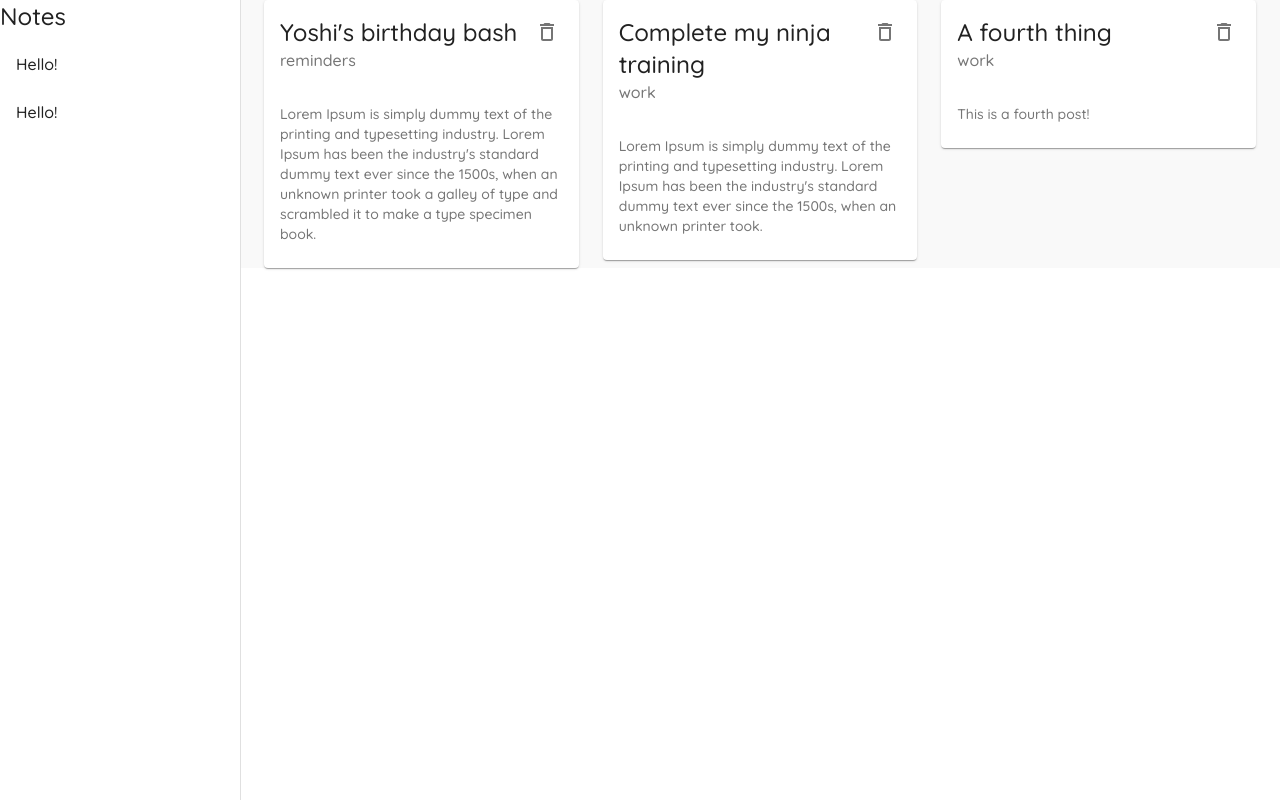
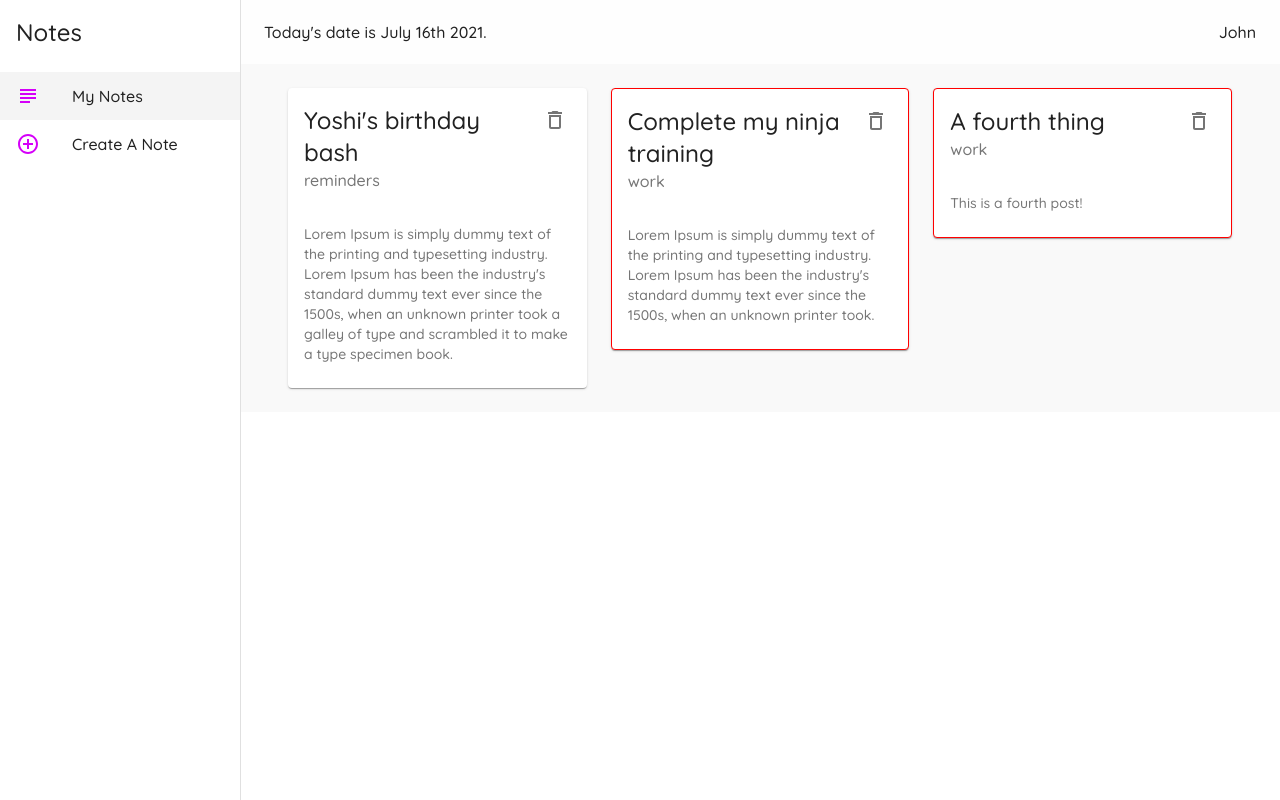
Before and after one commit to jcianciolo/material-practice, a React (Create React App) app: page / in a window 1280 px wide. Built offline with nearby package versions, Linux system fonts and the light colour scheme; data requests are answered from the project's data file.

Commit message:
added app bar, updates to styles

```diff
--- a/package.json
+++ b/package.json
@@ -8,6 +8,7 @@
     "@testing-library/jest-dom": "^5.11.9",
     "@testing-library/react": "^11.2.5",
     "@testing-library/user-event": "^12.7.1",
+    "date-fns": "^2.22.1",
     "react": "^17.0.1",
     "react-dom": "^17.0.1",
     "react-router-dom": "^5.2.0",
--- a/src/components/Layout.js
+++ b/src/components/Layout.js
@@ -1,15 +1,20 @@
 import {
     Drawer, makeStyles, Typography,
-    List, ListItem, ListItemIcon, ListItemText
+    List, ListItem, ListItemIcon, ListItemText, AppBar, Toolbar
     } from '@material-ui/core'
+import { AddCircleOutlineOutlined, SubjectOutlined } from '@material-ui/icons'
 import React from 'react'
+import { useHistory, useLocation } from 'react-router'
+import { format } from 'date-fns'
 
 const drawerWidth = 240
 
-const useStyles = makeStyles({
+const useStyles = makeStyles((theme) => {
+    return {
         page: {
             background: '#f9f9f9',
-        width: '100%'
+            width: '100%',
+            padding: theme.spacing(3)
         },
         drawer: {
             width: drawerWidth
@@ -19,14 +24,56 @@ const useStyles = makeStyles({
         },
         root: {
             display: 'flex'
+        },
+        active: {
+            background: '#f4f4f4'
+        },
+        title: {
+            padding: theme.spacing(2)
+        },
+        appbar: {
+            width: `calc(100% - ${drawerWidth}px)`
+        },
+        toolbar: theme.mixins.toolbar,
+        date: {
+            flexGrow: 1
+        }
     }
 })
 
 const Layout = ({ children }) => {
     const classes = useStyles()
+    const history = useHistory()
+    const location = useLocation()
+
+    const menuItems = [
+        {
+            text:'My Notes',
+            icon: <SubjectOutlined color="secondary" />,
+            path: '/'
+        },
+        {
+            text:'Create A Note',
+            icon: <AddCircleOutlineOutlined color="secondary" />,
+            path: '/create'
+        }
+    ]
 
     return (
         <div className={classes.root}>
+            <AppBar
+                className={classes.appbar}
+                elevation={0}
+            >
+                <Toolbar>
+                    <Typography className={classes.date}>
+                        Today's date is { format(new Date(), 'MMMM do Y') }.
+                    </Typography>
+                    <Typography>
+                        John
+                    </Typography>
+                </Toolbar>
+            </AppBar>
 
             <Drawer
                 className={classes.drawer}
@@ -35,22 +82,29 @@ const Layout = ({ children }) => {
                 classes={{ paper: classes.drawerPaper}}
             >
                 <div>
-                    <Typography variant="h5">
+                    <Typography variant="h5" className={classes.title}>
                         Notes
                     </Typography>
                 </div>
 
                 <List>
-                    <ListItem>
-                        <ListItemText primary="Hello!" />
+                    {menuItems.map(item => (
+                        <ListItem
+                            button
+                            key={item.text}
+                            onClick={() => history.push(item.path)}
+                            className={location.pathname == item.path ? classes.active : null}
+                        >
+                            <ListItemIcon>{item.icon}</ListItemIcon>
+                            <ListItemText primary={item.text} />
                         </ListItem>
-                    <ListItem>
-                        <ListItemText primary="Hello!" />
-                    </ListItem>
+                    ))}
                 </List>
             </Drawer>
 
             <div className={classes.page}>
+                <div className={classes.toolbar}>
+                </div>
                 { children }
             </div>
         </div>
--- a/src/components/NoteCard.js
+++ b/src/components/NoteCard.js
@@ -2,13 +2,25 @@ import React from 'react'
 import Card from '@material-ui/core/Card'
 import CardHeader from '@material-ui/core/CardHeader'
 import CardContent from '@material-ui/core/CardContent'
-import { IconButton, Typography } from '@material-ui/core'
+import { IconButton, makeStyles, Typography } from '@material-ui/core'
 import { DeleteOutlined } from '@material-ui/icons'
 
+const useStyles = makeStyles({
+    test: {
+        border: (note) => {
+            if (note.category == 'work') {
+                return '1px solid red'
+            }
+        }
+    }
+})
+
 const NoteCard = ({ note, handleDelete }) => {
+    const classes = useStyles(note)
+
     return (
         <div>
-            <Card>
+            <Card elevation={1} className={classes.test}>
                 <CardHeader action={
                     <IconButton onClick={() => handleDelete(note.id)}>
                       <DeleteOutlined />
```
Also changed, not shown: 1 other file (tests, documents, lock files or other folders). Lines whose indentation alone changed are shown as unchanged.
